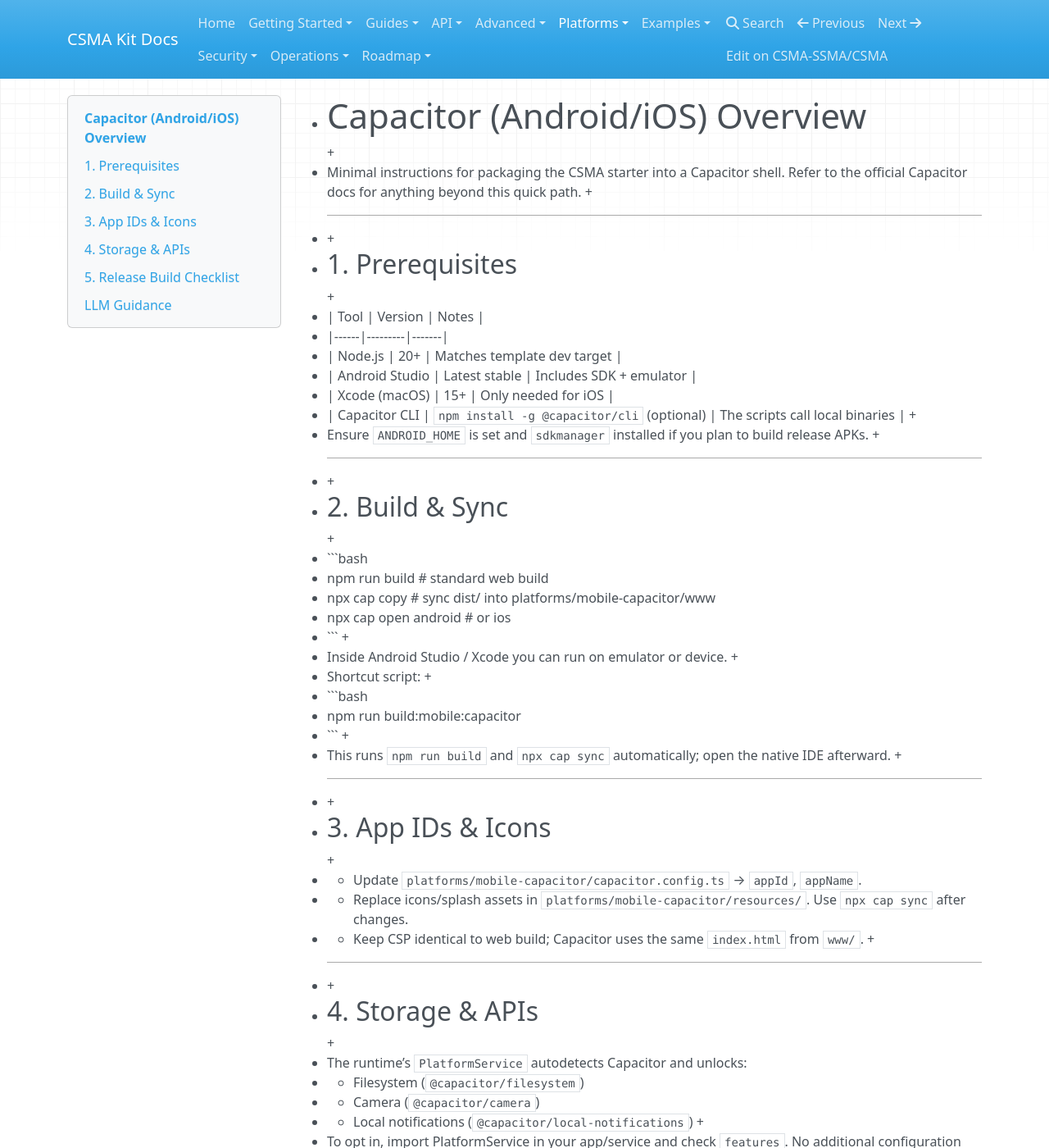
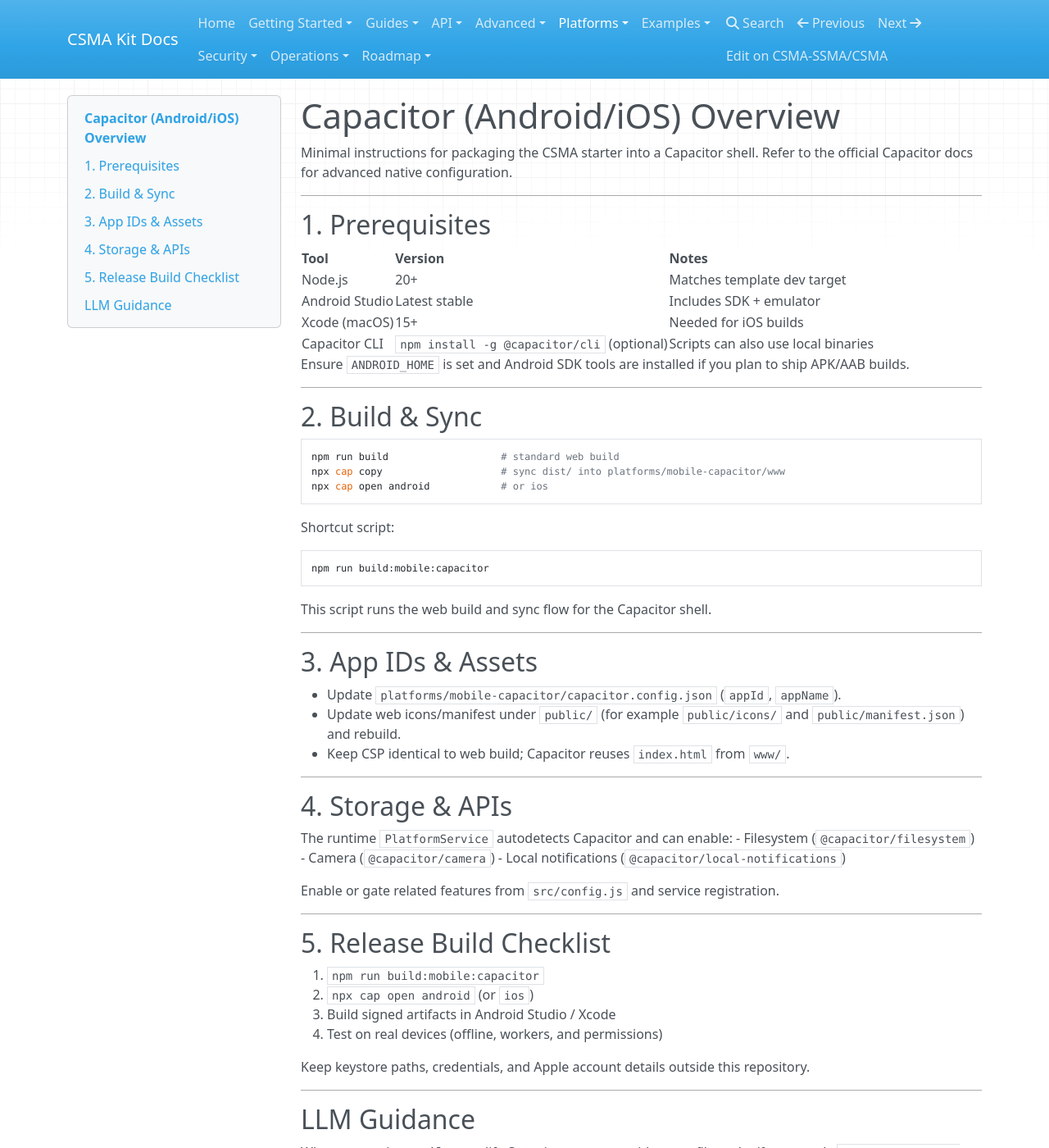
Before and after one commit to yagaltd/CSMA, an MkDocs documentation site: the page built from docs/platforms/capacitor.md, in a window 1280 px wide and 1400 px high. Shown: the whole window at 82% size. Built offline with MkDocs 1.6.1, drawn with Linux system fonts in a browser that asks for light colours; nearby versions of some CDN libraries; some of the changed text lies outside the part shown.

Commit message:
docs: cleanup setup/platform/release docs and add ai-system-map guide

````diff
--- a/docs/platforms/capacitor.md
+++ b/docs/platforms/capacitor.md
@@ -1,73 +1,70 @@
-+ # Capacitor (Android/iOS) Overview
-+
-+ Minimal instructions for packaging the CSMA starter into a Capacitor shell. Refer to the official Capacitor docs for anything beyond this quick path.
-+
-+ ---
-+
-+ ## 1. Prerequisites
-+
-+ | Tool | Version | Notes |
-+ |------|---------|-------|
-+ | Node.js | 20+ | Matches template dev target |
-+ | Android Studio | Latest stable | Includes SDK + emulator |
-+ | Xcode (macOS) | 15+ | Only needed for iOS |
-+ | Capacitor CLI | `npm install -g @capacitor/cli` (optional) | The scripts call local binaries |
-+
-+ Ensure `ANDROID_HOME` is set and `sdkmanager` installed if you plan to build release APKs.
-+
-+ ---
-+
-+ ## 2. Build & Sync
-+
-+ ```bash
-+ npm run build           # standard web build
-+ npx cap copy            # sync dist/ into platforms/mobile-capacitor/www
-+ npx cap open android    # or ios
-+ ```
-+
-+ Inside Android Studio / Xcode you can run on emulator or device.
-+
-+ Shortcut script:
-+
-+ ```bash
-+ npm run build:mobile:capacitor
-+ ```
-+
-+ This runs `npm run build` and `npx cap sync` automatically; open the native IDE afterward.
-+
-+ ---
-+
-+ ## 3. App IDs & Icons
-+
-+ - Update `platforms/mobile-capacitor/capacitor.config.ts` → `appId`, `appName`.
-+ - Replace icons/splash assets in `platforms/mobile-capacitor/resources/`. Use `npx cap sync` after changes.
-+ - Keep CSP identical to web build; Capacitor uses the same `index.html` from `www/`.
-+
-+ ---
-+
-+ ## 4. Storage & APIs
-+
-+ The runtime’s `PlatformService` autodetects Capacitor and unlocks:
-+ - Filesystem (`@capacitor/filesystem`)
-+ - Camera (`@capacitor/camera`)
-+ - Local notifications (`@capacitor/local-notifications`)
-+
-+ To opt in, import PlatformService in your app/service and check `features`. No additional configuration needed for this template.
-+
-+ ---
-+
-+ ## 5. Release Build Checklist
-+
-+ 1. `npm run build`
-+ 2. `npx cap sync android`
-+ 3. From Android Studio: Build > Generate Signed Bundle/APK → follow wizard
-+ 4. Test on real device (focus on offline + worker flows)
-+ 5. Repeat for iOS via Xcode Archive if needed
-+
-+ Keep Android/iOS specific instructions out of the repo (keystore paths, Apple ID) to preserve template neutrality.
-+
-+ ---
-+
-+ ## LLM Guidance
-+
-+ When prompting an AI to modify the mobile shell, specify exact file paths (e.g., “Edit `platforms/mobile-capacitor/capacitor.config.ts` and change `appId`”). Avoid vague instructions like “update Capacitor config”. This prevents AI agents from editing the wrong environment.
+# Capacitor (Android/iOS) Overview
+
+Minimal instructions for packaging the CSMA starter into a Capacitor shell. Refer to the official Capacitor docs for advanced native configuration.
+
+---
+
+## 1. Prerequisites
+
+| Tool | Version | Notes |
+|------|---------|-------|
+| Node.js | 20+ | Matches template dev target |
+| Android Studio | Latest stable | Includes SDK + emulator |
+| Xcode (macOS) | 15+ | Needed for iOS builds |
+| Capacitor CLI | `npm install -g @capacitor/cli` (optional) | Scripts can also use local binaries |
+
+Ensure `ANDROID_HOME` is set and Android SDK tools are installed if you plan to ship APK/AAB builds.
+
+---
+
+## 2. Build & Sync
+
+```bash
+npm run build                   # standard web build
+npx cap copy                    # sync dist/ into platforms/mobile-capacitor/www
+npx cap open android            # or ios
+```
+
+Shortcut script:
+
+```bash
+npm run build:mobile:capacitor
+```
+
+This script runs the web build and sync flow for the Capacitor shell.
+
+---
+
+## 3. App IDs & Assets
+
+- Update `platforms/mobile-capacitor/capacitor.config.json` (`appId`, `appName`).
+- Update web icons/manifest under `public/` (for example `public/icons/` and `public/manifest.json`) and rebuild.
+- Keep CSP identical to web build; Capacitor reuses `index.html` from `www/`.
+
+---
+
+## 4. Storage & APIs
+
+The runtime `PlatformService` autodetects Capacitor and can enable:
+- Filesystem (`@capacitor/filesystem`)
+- Camera (`@capacitor/camera`)
+- Local notifications (`@capacitor/local-notifications`)
+
+Enable or gate related features from `src/config.js` and service registration.
+
+---
+
+## 5. Release Build Checklist
+
+1. `npm run build:mobile:capacitor`
+2. `npx cap open android` (or `ios`)
+3. Build signed artifacts in Android Studio / Xcode
+4. Test on real devices (offline, workers, and permissions)
+
+Keep keystore paths, credentials, and Apple account details outside this repository.
+
+---
+
+## LLM Guidance
+
+When prompting an AI to modify Capacitor setup, provide exact file paths (for example `platforms/mobile-capacitor/capacitor.config.json`) and exact keys to change.
--- a/mkdocs.yml
+++ b/mkdocs.yml
@@ -49,6 +49,7 @@
   - Security:
     - Security Map: security/security-map.md
   - Operations:
+    - AI System Map: operations/ai-system-map.md
     - Release Checklist: release-checklist.md
   - Roadmap:
     - Overview: roadmap/index.md
````
Also changed, not shown: README.md (+23 -6 lines), docs/guides/getting-started.md (+3 -3 lines), docs/operations/ai-system-map.md (added, +48 -0 lines), docs/platforms/neutralino.md (+57 -57 lines), docs/release-checklist.md (+45 -44 lines).
